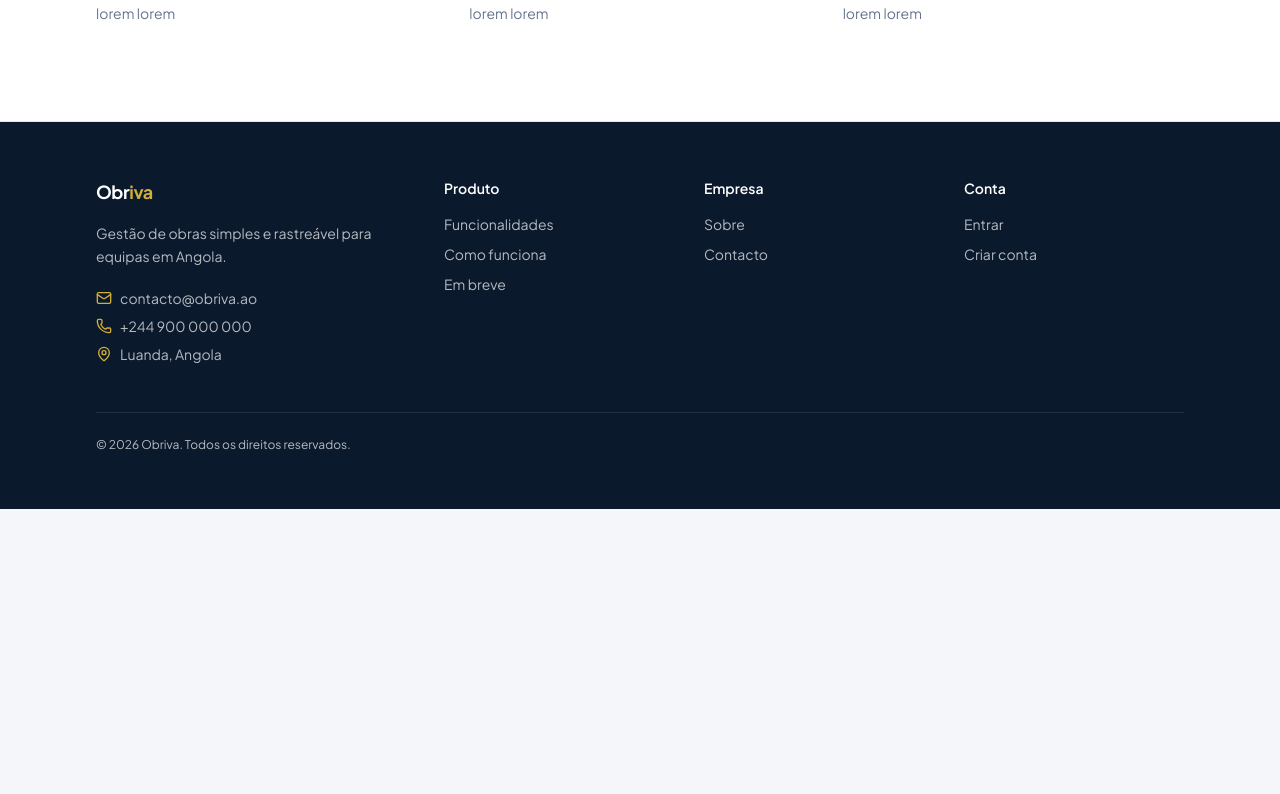
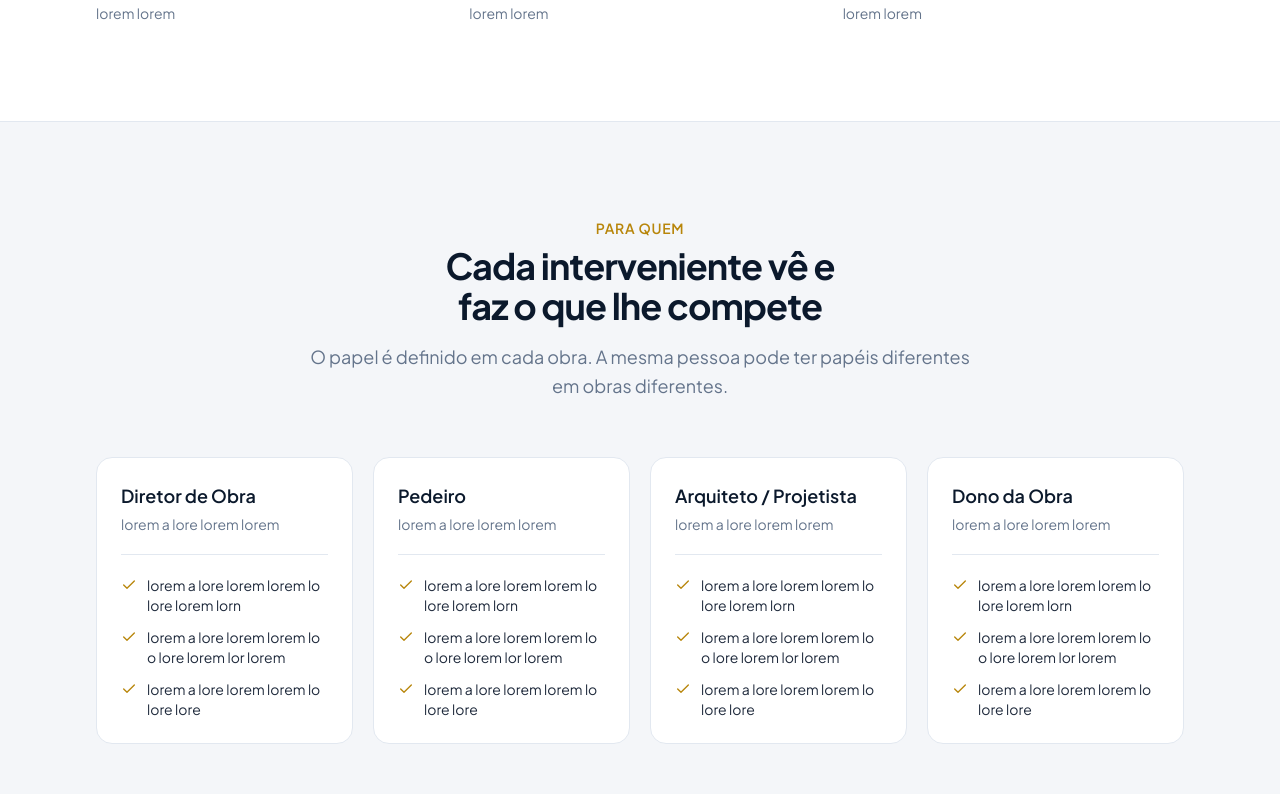
Before and after one commit to Obriva-org/Frontend_Obriva, a Next.js app: page / in a window 1280 px wide. Shown: the part 2086-2880 px from the top of the page. Before the commit the page ends 2595 px from the top, so only its background shows below. Built offline with nearby package versions, Linux system fonts and the light colour scheme.

Commit message:
feat: added component Roles in project

```diff
--- a/src/app/(public)/page.tsx
+++ b/src/app/(public)/page.tsx
@@ -2,6 +2,7 @@ import { Features } from "@/components/landing/Features";
 import { Hero } from "@/components/landing/Hero";
 import { HowItWorks } from "@/components/landing/HowItWorks";
 import { ProblemStrip } from "@/components/landing/ProblemStrip";
+import { Roles } from "@/components/landing/Roles";
 
 export default function LandingPage() {
   return (
@@ -10,6 +11,7 @@ export default function LandingPage() {
       <ProblemStrip/>
       <Features/>
       <HowItWorks/>
+      <Roles/>
     </>
   );
 }
--- /dev/null
+++ b/src/components/landing/Roles.tsx
@@ -0,0 +1,79 @@
+import { Check } from "lucide-react";
+import { Container } from "@/components/ui/Container";
+import { SectionHeading } from "@/components/ui/SectionHeading";
+
+const roles = [
+  {
+    name: "Diretor de Obra",
+    summary: "lorem a lore lorem lorem",
+    items: [
+      "lorem a lore lorem lorem lo lore lorem lorn ",
+      "lorem a lore lorem lorem lo o lore lorem lor lorem",
+      "lorem a lore lorem lorem lo lore lore ",
+    ],
+  },
+  {
+    name: "Pedeiro",
+    summary: "lorem a lore lorem lorem",
+    items: [
+      "lorem a lore lorem lorem lo lore lorem lorn ",
+      "lorem a lore lorem lorem lo o lore lorem lor lorem",
+      "lorem a lore lorem lorem lo lore lore ",
+    ],
+  },
+  {
+    name: "Arquiteto / Projetista",
+    summary: "lorem a lore lorem lorem",
+    items: [
+      "lorem a lore lorem lorem lo lore lorem lorn ",
+      "lorem a lore lorem lorem lo o lore lorem lor lorem",
+      "lorem a lore lorem lorem lo lore lore ",
+    ],
+  },
+  {
+    name: "Dono da Obra",
+    summary: "lorem a lore lorem lorem",
+    items: [
+      "lorem a lore lorem lorem lo lore lorem lorn ",
+      "lorem a lore lorem lorem lo o lore lorem lor lorem",
+      "lorem a lore lorem lorem lo lore lore ",
+    ],
+  },
+];
+
+export function Roles() {
+  return (
+    <section id="para-quem" className="py-20 sm:py-24">
+      <Container>
+        <SectionHeading
+          eyebrow="Para quem"
+          title="Cada interveniente vê e faz o que lhe compete"
+          description="O papel é definido em cada obra. A mesma pessoa pode ter papéis diferentes em obras diferentes."
+        />
+
+        <div className="mt-14 grid gap-5 sm:grid-cols-2 lg:grid-cols-4">
+          {roles.map((role) => (
+            <article
+              key={role.name}
+              className="flex flex-col rounded-2xl border border-border bg-surface p-6"
+            >
+              <h3 className="text-lg font-semibold text-brand-navy">{role.name}</h3>
+              <p className="mt-1 text-sm text-text-secondary">{role.summary}</p>
+              <ul className="mt-5 space-y-3 border-t border-border pt-5 text-sm">
+                {role.items.map((item) => (
+                  <li key={item} className="flex items-start gap-2.5">
+                    <Check
+                      className="mt-0.5 h-4 w-4 shrink-0 text-brand-gold-hover"
+                      aria-hidden
+                    />
+                    <span>{item}</span>
+                  </li>
+                ))}
+              </ul>
+            </article>
+          ))}
+        </div>
+      </Container>
+    </section>
+  );
+}
```
